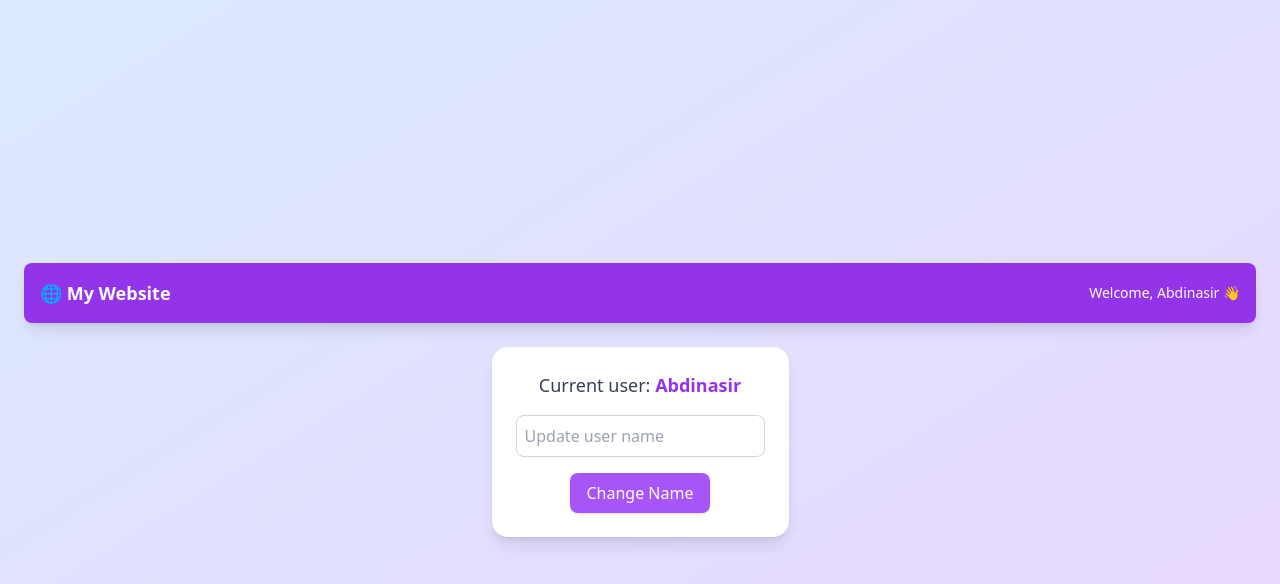
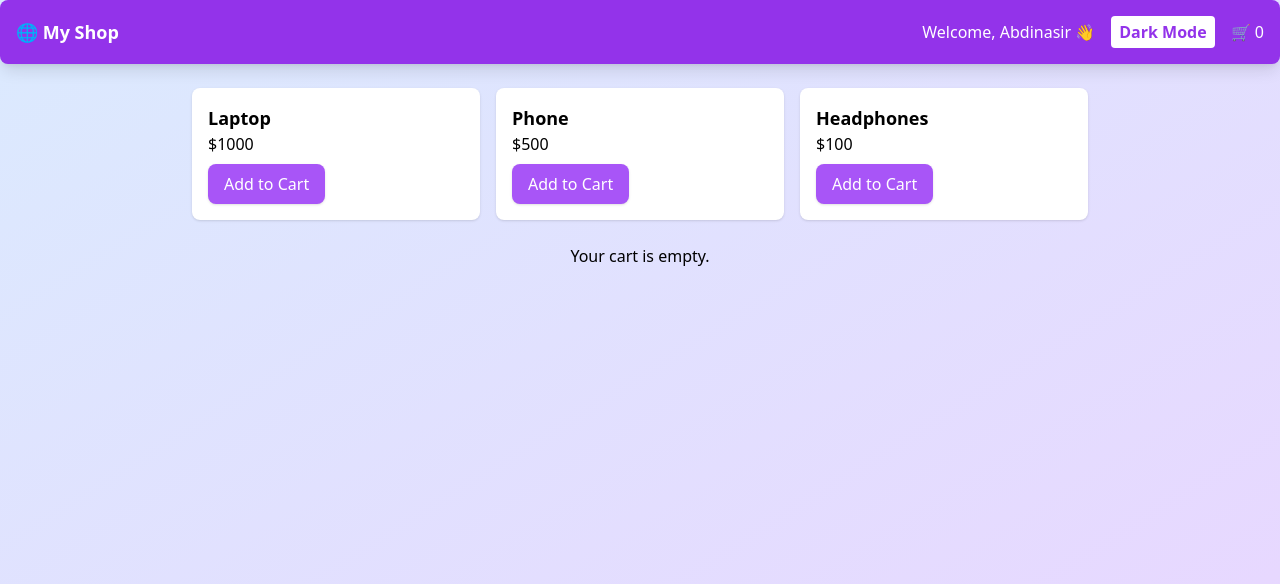
Before and after one commit to Cabdinasir64/Hooks, a React (Vite) app: page / in a window 1280 px wide. Shown: the top 584 px of the page. Built offline with nearby package versions, Linux system fonts and the light colour scheme.

Commit message:
i connect files

```diff
--- a/src/App.jsx
+++ b/src/App.jsx
@@ -1,9 +1,9 @@
-import UseContext12 from './UseContext/usecontext12'
+import UseContext17 from './UseContext/usecontext17'
 function App() {
 
 
   return (
-    <UseContext12 />
+    <UseContext17 />
   );
 }
 
```
